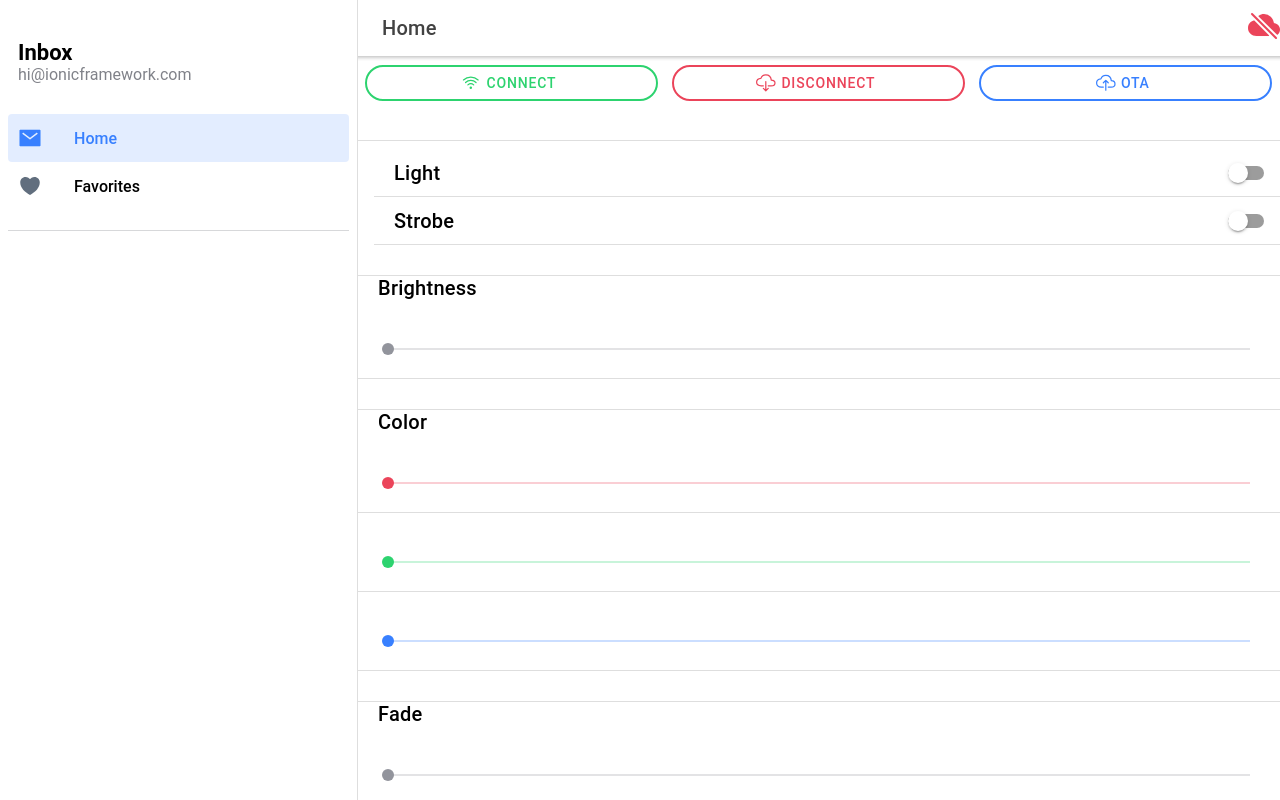
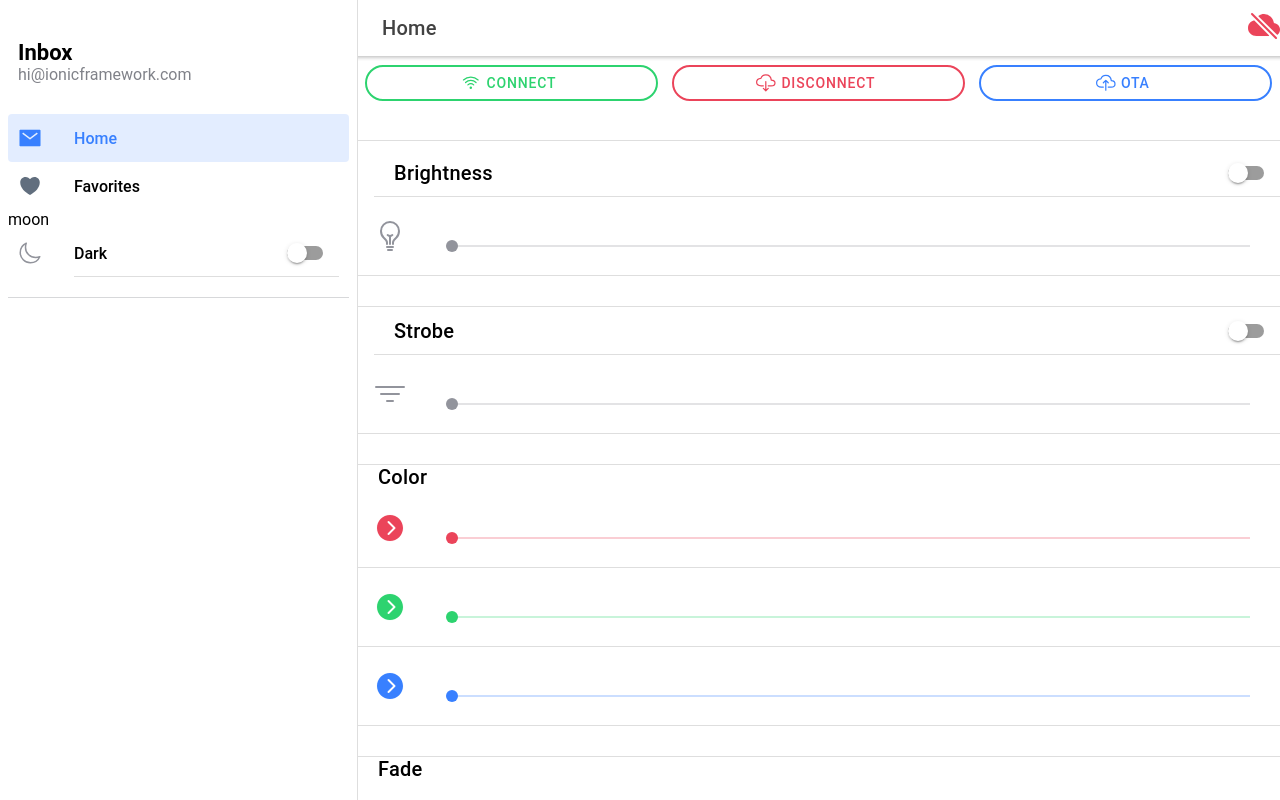
Before and after one commit to TheoChristo/LedBarApp, a React (Create React App) app: page /page/Home in a window 1280 px wide. Built offline with nearby package versions, Linux system fonts and the light colour scheme.

Commit message:
Added 4 new led programms

```diff
--- a/src/components/Menu.tsx
+++ b/src/components/Menu.tsx
@@ -8,10 +8,11 @@ import {
   IonMenu,
   IonMenuToggle,
   IonNote,
+  IonToggle,
 } from '@ionic/react';
 
 import { useLocation } from 'react-router-dom';
-import { archiveOutline, archiveSharp, bookmarkOutline, heartOutline, heartSharp, mailOutline, mailSharp, paperPlaneOutline, paperPlaneSharp, trashOutline, trashSharp, warningOutline, warningSharp } from 'ionicons/icons';
+import { archiveOutline, archiveSharp, bookmarkOutline, heartOutline, heartSharp, mailOutline, mailSharp, moonOutline, paperPlaneOutline, paperPlaneSharp, trashOutline, trashSharp, warningOutline, warningSharp } from 'ionicons/icons';
 import './Menu.css';
 
 interface AppPage {
@@ -39,6 +40,14 @@ const appPages: AppPage[] = [
 const Menu: React.FC = () => {
   const location = useLocation();
 
+  function toggleTheme(event:CustomEvent)
+  {
+    if (event.detail.checked)
+      document.body.setAttribute('color-theme', 'dark')
+    else
+      document.body.setAttribute('color-theme', 'light')
+  }
+
   return (
     <IonMenu contentId="main" type="overlay">
       <IonContent>
@@ -54,7 +63,12 @@ const Menu: React.FC = () => {
                 </IonItem>
               </IonMenuToggle>
             );
-          })}
+          })}moon
+          <IonItem>
+            <IonIcon slot="start" icon={moonOutline} color="medium"  />
+            <IonLabel>Dark</IonLabel><IonToggle color="medium"  slot="end" onIonChange={(e)=>toggleTheme(e)}/>
+          </IonItem>
+
         </IonList>
       </IonContent>
     </IonMenu>
--- a/src/pages/Page.tsx
+++ b/src/pages/Page.tsx
@@ -1,10 +1,9 @@
-import { IonButtons, IonChip, IonCol, IonContent, IonHeader, IonItem, IonItemDivider, IonLabel, IonList, IonMenuButton, IonPage, IonRow, IonTitle, IonToggle, IonToolbar } from '@ionic/react';
-import { IonFab, IonFabButton, IonInput, IonFooter} from '@ionic/react';
-import { IonCard, IonCardContent, IonImg, IonCardTitle, IonCardHeader, IonCardSubtitle, IonGrid, IonRange} from '@ionic/react';
+import { IonButtons, IonChip, IonCol, IonContent, IonFab, IonHeader, IonItem, IonItemDivider, IonLabel, IonList, IonMenuButton, IonPage, IonRow, IonTitle, IonToggle, IonToolbar } from '@ionic/react';
+import { IonRange} from '@ionic/react';
 import { useParams } from 'react-router';
 import { IonButton, useIonToast } from '@ionic/react';
 import { IonIcon } from '@ionic/react';
-import { wifiOutline, send, cloudDone, cloudOffline, cloudDownloadOutline, paperPlane, pauseCircle, playCircle, ellipse, cloudUploadOutline, power} from 'ionicons/icons';
+import { wifiOutline, send, cloudDone, cloudOffline, cloudDownloadOutline, paperPlane, pauseCircle, playCircle, ellipse, cloudUploadOutline, power, chevronForwardCircle, bulb, partlySunnyOutline, bulbOutline, filterOutline, atCircleOutline, glassesOutline, analyticsOutline, browsersOutline, browsersSharp} from 'ionicons/icons';
 import ReactDOM from 'react-dom';
 import React, { useState } from 'react';
 
@@ -14,8 +13,6 @@ import { RangeValue } from '@ionic/core';
 
 var sock : socketProvider;
 let connected = false;
-let lightStatus = false;
-let strobeStatus = false;
 
 const Page: React.FC = () => {
 
@@ -24,7 +21,6 @@ const Page: React.FC = () => {
   const [present] = useIonToast();
 
   const [text, setText] = useState<string>();
-  const [number, setNumber] = useState<number>();
 
   // slider
   const [redvalue, setredValue] = useState(0);
@@ -53,26 +49,6 @@ const Page: React.FC = () => {
     if (connected) return <IonIcon color="success" size="large" slot="end" icon={cloudDone} />
     else return <IonIcon color="danger" size="large" slot="end" icon={cloudOffline} />
   }
-
-  var lightStatus_indicator = () => {
-    if (lightStatus)
-    {
-      return (
-        <IonButton color="danger" shape="round" fill="outline" onClick={() => lightsToggle(true) } >
-          <IonIcon slot="start" icon={power} />
-        </IonButton>
-      );
-    }
-    else
-    {
-      return (
-        <IonButton color="success" shape="round" fill="outline" onClick={() => lightsToggle(false) } >
-          <IonIcon slot="start" icon={power} />
-        </IonButton>
-      );
-    }
-  }
-
 
   function connectSocket()
   {
@@ -183,6 +159,7 @@ const Page: React.FC = () => {
     sendSocketMessage(setMessage(99,target ? 1 : 0,redvalue, greenvalue, bluevalue))
   }
 
+
   return (
     <IonPage>
       <IonHeader>
@@ -222,31 +199,44 @@ const Page: React.FC = () => {
         </IonRow>
 
         <IonList>
-          <IonItem><IonTitle>Light</IonTitle><IonToggle color="success"  slot="end" onIonChange={(e)=>lightsToggle(e.detail.checked)}/> </IonItem>
 
-          <IonItem><IonTitle>Strobe</IonTitle><IonToggle color="tertiary" slot="end" onIonChange={(e)=>strobeToggle(e.detail.checked)}/> </IonItem>
 
-          <IonItemDivider></IonItemDivider>
-          <IonTitle>Brightness</IonTitle>
+          <IonItem><IonTitle>Brightness</IonTitle><IonToggle color="success"  slot="end" onIonChange={(e)=>lightsToggle(e.detail.checked)}/> </IonItem>
+
           <IonItem>
+            <IonIcon slot="start" icon={bulbOutline} color="medium" size="large" />
             <IonRange min={0} max={255} color="medium" pin={true} onIonChange={e => getSliderValue(e.detail.value, 5) }>
             </IonRange>
           </IonItem>
 
+
+          <IonItemDivider></IonItemDivider>
+          <IonItem><IonTitle>Strobe</IonTitle><IonToggle color="tertiary" slot="end" onIonChange={(e)=>strobeToggle(e.detail.checked)}/> </IonItem>
+          <IonItem>
+            <IonIcon slot="start" icon={filterOutline} color="medium" size="large" />
+            <IonRange min={80} max={255} color="medium" pin={true} onIonChange={e => getSliderValue(e.detail.value, 4) }>
+            </IonRange>
+          </IonItem>
+
+
+
           <IonItemDivider></IonItemDivider>
           <IonTitle>Color</IonTitle>
           <IonItem>
+            <IonIcon slot="start" icon={chevronForwardCircle} color="danger" size="large" />
             <IonRange min={0} max={255} color="danger" pin={true} onIonChange={e => getSliderValue(e.detail.value, 0) }>
             </IonRange>
           </IonItem>
 
           <IonItem>
-            <IonRange min={0} max={255} color="success" pin={true} onIonChange={e => getSliderValue(e.detail.value, 1) }>
+            <IonIcon slot="start" icon={chevronForwardCircle} color="success" size="large" />
+            <IonRange min={0} max={255} color="success" pin={true} ticks={true} onIonChange={e => getSliderValue(e.detail.value, 1) }>
             </IonRange>
           </IonItem>
 
           <IonItem>
-            <IonRange min={0} max={255} color="primary" pin={true} onIonChange={e => getSliderValue(e.detail.value, 2) }>
+            <IonIcon slot="start" icon={chevronForwardCircle} color="primary" size="large" />
+            <IonRange min={0} max={255} color="primary" pin={true} ticks={true} onIonChange={e => getSliderValue(e.detail.value, 2) }>
             </IonRange>
           </IonItem>
 
@@ -254,18 +244,50 @@ const Page: React.FC = () => {
           <IonTitle>Fade</IonTitle>
 
           <IonItem>
-            <IonRange min={1} max={80} color="medium" pin={true} onIonChange={e => getSliderValue(e.detail.value, 3) }>
+            <IonIcon slot="start" icon={partlySunnyOutline} color="medium" size="large" />
+            <IonRange min={1} max={120} color="medium" pin={true} onIonChange={e => getSliderValue(e.detail.value, 3) }>
             </IonRange>
           </IonItem>
 
-          <IonItemDivider></IonItemDivider>
-          <IonTitle>Strobe</IonTitle>
-          <IonItem>
-            <IonRange min={1} max={100} color="medium" pin={true} onIonChange={e => getSliderValue(e.detail.value, 4) }>
-            </IonRange>
-          </IonItem>
 
         </IonList>
+
+        <IonItemDivider></IonItemDivider>
+
+        <IonRow class="ion-align-items-center">
+
+          <IonCol sizeXs="2" offset="2">
+            <IonButton color="medium" shape="round" fill="outline" expand="full" onClick={() => sendSocketMessage(setMessage(21,0,redvalue, greenvalue, bluevalue)) } >
+              <IonIcon slot="start" icon={glassesOutline} />Mirror
+            </IonButton>
+          </IonCol>
+
+          <IonCol sizeXs="2">
+            <IonButton color="medium" shape="round" fill="outline" expand="full" onClick={() => sendSocketMessage(setMessage(22,0,redvalue, greenvalue, bluevalue)) } >
+              <IonIcon slot="start" icon={analyticsOutline} />Series
+            </IonButton>
+          </IonCol>
+
+          <IonCol sizeXs="2">
+            <IonButton color="medium" shape="round" fill="outline" expand="full" onClick={() => sendSocketMessage(setMessage(23,0,redvalue, greenvalue, bluevalue)) } >
+              <IonIcon slot="start" icon={browsersOutline} />Prog 1
+            </IonButton>
+          </IonCol>
+
+          <IonCol sizeXs="2">
+            <IonButton color="medium" shape="round" fill="outline" expand="full" onClick={() => sendSocketMessage(setMessage(24,0,redvalue, greenvalue, bluevalue)) } >
+              <IonIcon slot="start" icon={browsersSharp} />Prog 2
+            </IonButton>
+          </IonCol>
+
+
+
+        </IonRow>
+
+
+
+
+
 
       </IonContent>
     </IonPage>
--- a/src/theme/variables.css
+++ b/src/theme/variables.css
@@ -76,13 +76,13 @@ http://ionicframework.com/docs/theming/ */
   --ion-color-light-tint: #f5f6f9;
 }
 
-@media (prefers-color-scheme: dark) {
+
   /*
    * Dark Colors
    * -------------------------------------------
    */
 
-  body {
+  body[color-theme='dark'] {
     --ion-color-primary: #428cff;
     --ion-color-primary-rgb: 66,140,255;
     --ion-color-primary-contrast: #ffffff;
@@ -152,7 +152,7 @@ http://ionicframework.com/docs/theming/ */
    * -------------------------------------------
    */
 
-  .ios body {
+  .ios body[color-theme='dark'] {
     --ion-background-color: #000000;
     --ion-background-color-rgb: 0,0,0;
 
@@ -184,7 +184,7 @@ http://ionicframework.com/docs/theming/ */
     --ion-card-background: #1c1c1d;
   }
 
-  .ios ion-modal {
+  .ios ion-modal[color-theme='dark'] {
     --ion-background-color: var(--ion-color-step-100);
     --ion-toolbar-background: var(--ion-color-step-150);
     --ion-toolbar-border-color: var(--ion-color-step-250);
@@ -196,7 +196,7 @@ http://ionicframework.com/docs/theming/ */
    * -------------------------------------------
    */
 
-  .md body {
+  .md body[color-theme='dark'] {
     --ion-background-color: #121212;
     --ion-background-color-rgb: 18,18,18;
 
@@ -233,4 +233,3 @@ http://ionicframework.com/docs/theming/ */
 
     --ion-card-background: #1e1e1e;
   }
-}
```
